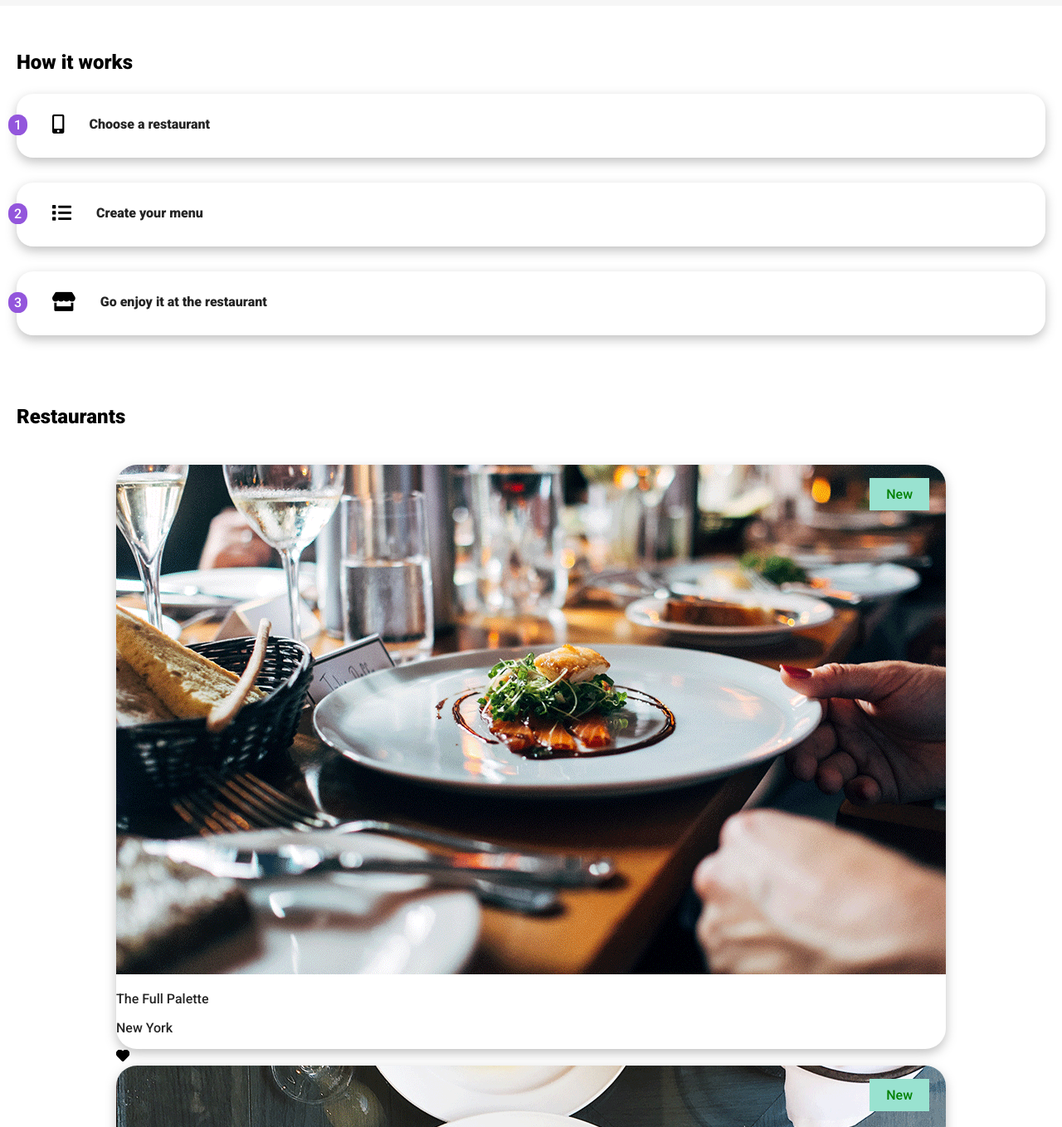
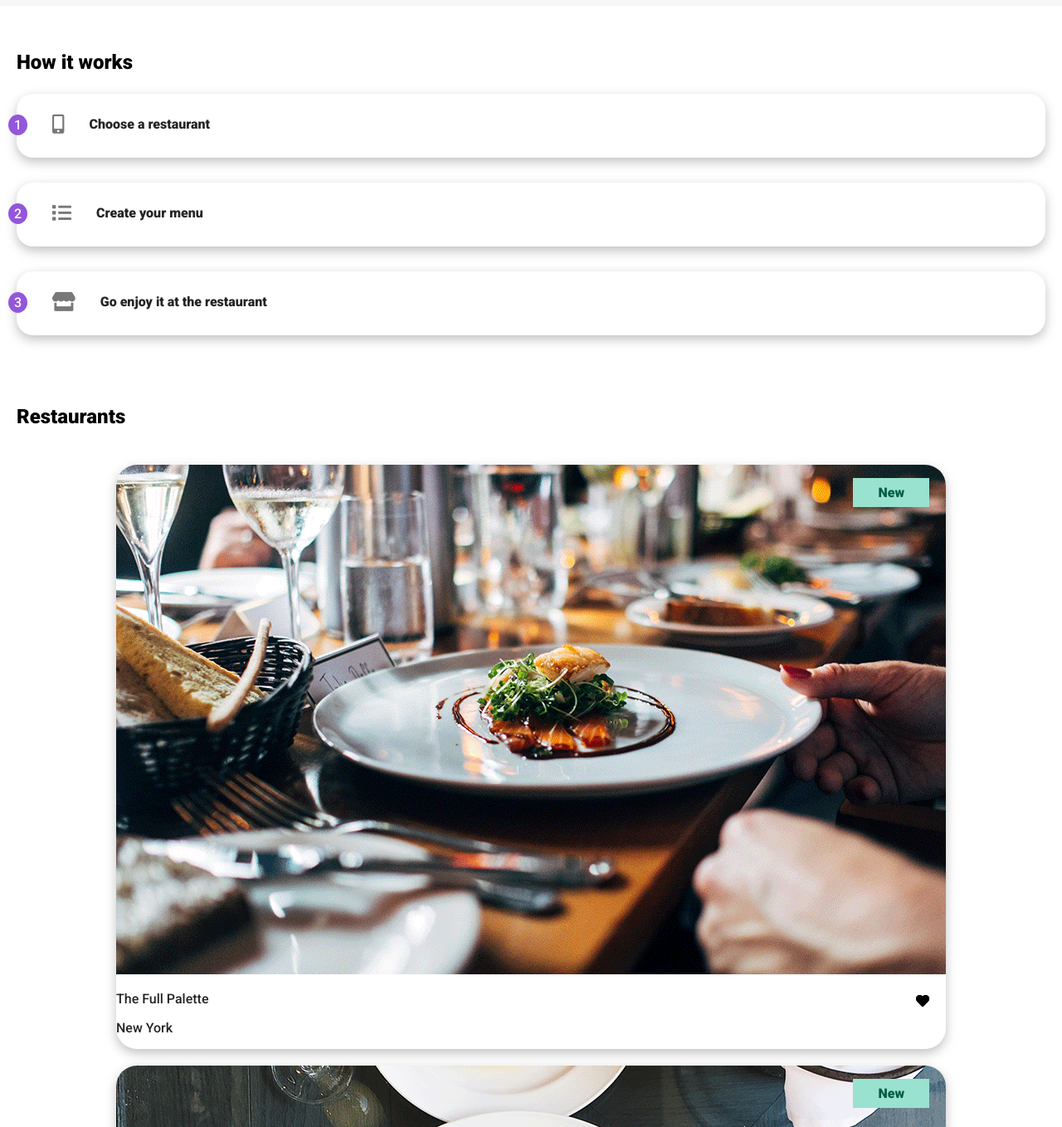
Before and after one commit to wenzTechie/ohmyfood, a website: page index.html in a window 1280 px wide. Shown: the part 280-1638 px from the top of the page at 83% size. Drawn offline with Linux system fonts and the light colour scheme; a web font is replaced by a local one.

Commit message:
Small tweaks

```diff
--- a/sass/main.scss
+++ b/sass/main.scss
@@ -72,12 +72,13 @@
         color: white;
         padding: 3px 7px;
         margin: 14px 0 16px -10px;
-        border-radius: 46%;
+        border-radius: 60%;
     }
     &__icon {
         font-weight: 900;
         font-size: 23px;
         margin-top: 14px;
+        color: #787878;
     }
     &__instruction {
         font-weight: 900;
@@ -119,11 +120,22 @@
         top: 0;
         padding: 0 20px;
         p {
-            padding: 10px 20px;
+            padding: 8px 30px;
             background-color: $tertiary;
-            color: green;
+            color: #035a45;
+            font-weight: 900;
         }
     }
+
+    &__info {
+        position: relative;
+        i {
+            top: 0;
+            right:0;
+            margin: 20px;
+        }
+    }
+
     &__heart-outline {
         position: absolute;
     }
```
Also changed, not shown: css/style.css, 1 other file.
